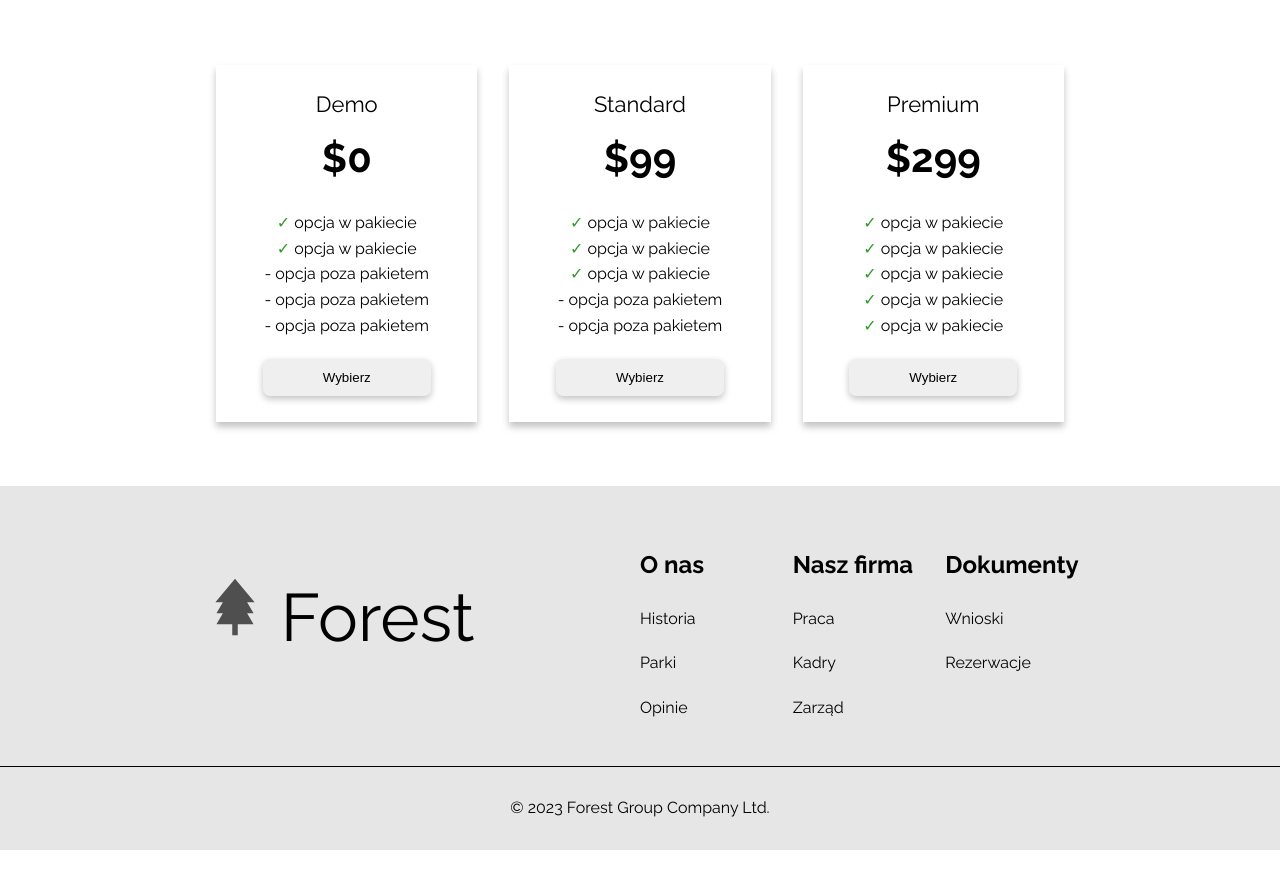
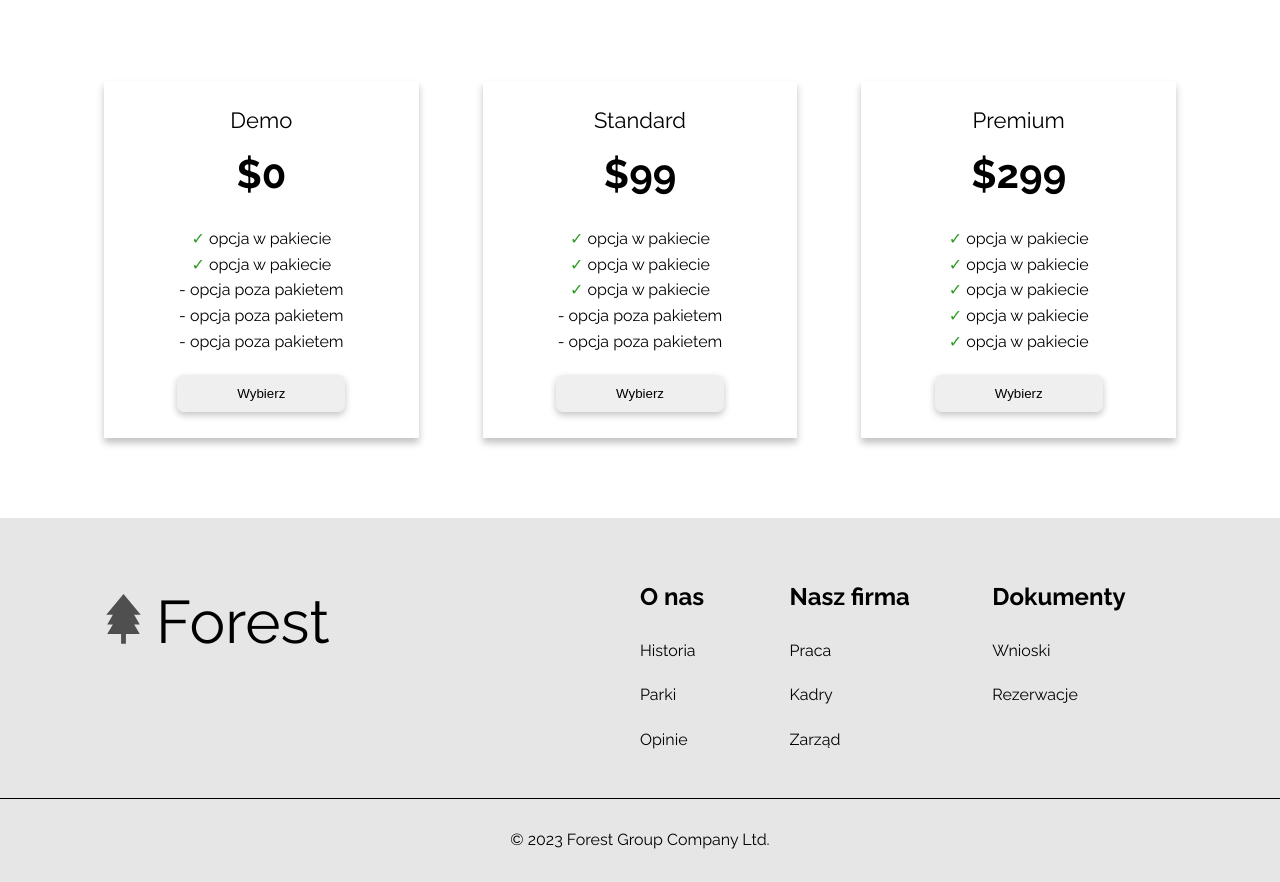
Before and after one commit to sporthq/forest, a plain HTML site: page index.html in a window 1280 px wide. Shown: the part 1644-2526 px from the top of the page. Before the commit the page ends 2494 px from the top, so only its background shows below. Drawn offline with nearby package versions, Linux system fonts and the light colour scheme.

Commit message:
Finished main page

```diff
--- a/sass/_large.scss
+++ b/sass/_large.scss
@@ -31,8 +31,8 @@
 			flex-wrap: nowrap;
 		}
 		&__card {
-			max-width: 23%;
-			margin: 1em;
+			max-width: 33%;
+			margin: 2em;
 		}
 	}
 	// info
@@ -44,30 +44,31 @@
 		justify-content: center;
 
 		&__container {
+			display: flex;
 
-			padding: 2em 4em;
+			padding: 2em 3.25em ;
 		}
 		&__box-logo {
-			padding-left: 3em;
+			padding-left: .1em;
 			display: inline-block;
-
+			transform: translateY(1.25em);
 
 		}
 
 		&__logo-svg {
-			height: 6.6rem;
-			width: 7rem;
+			height: 5.8rem;
+			width: 6.3rem;
+			transform: translateY(.35em);
 		}
 
 		&__name {
-			margin-left: 0.1em;
-			font-size: 6.7rem;
+			margin-left: -.05em;
+			font-size: 6rem;
 		}
 
-		&__boxes {
-			column-gap: 1.2em;
-		}
+
 		&__box {
+
 			&-title {
 				text-align: left;
 				font-weight: bold;
@@ -92,10 +93,15 @@
 
 	.info {
 		&__box-logo {
-			padding-left: 6em;
+			padding-left: 0em;
 			display: inline-block;
+		}
 
-
+		&__box {
+			&:nth-child(3){
+				// background-color: red;
+				transform: translateX(40%);
+			}
 		}
 	}
 }
--- a/sass/_medium.scss
+++ b/sass/_medium.scss
@@ -142,7 +142,7 @@
 		}
 
 		&__name {
-			margin-left: 0.15em;
+			margin-left: -.15em;
 			font-size: 4.7rem;
 		}
 
```
Also changed, not shown: css/style.css, 1 other file.
